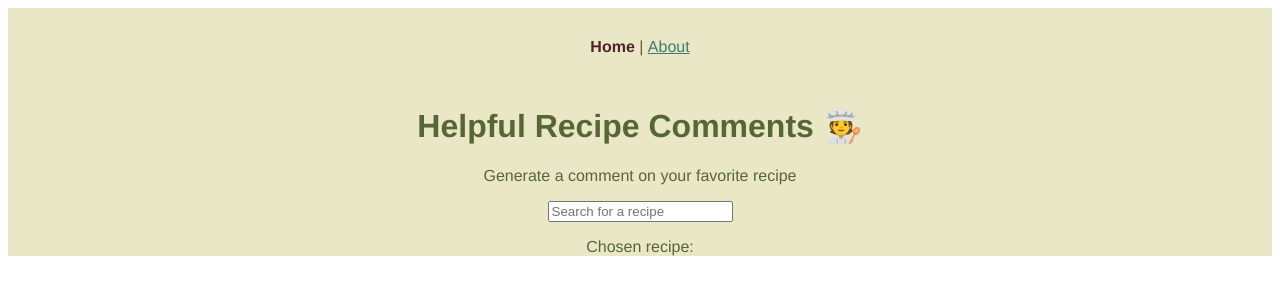
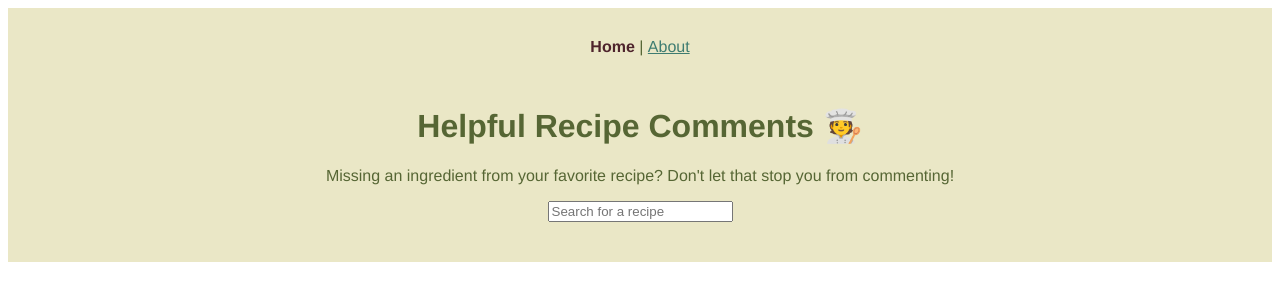
Before and after one commit to EMCain/recipe-suggest, a Vue app: page /#/ in a window 1280 px wide. Shown: the top 300 px of the page. Built offline with nearby package versions, Linux system fonts and the light colour scheme.

Commit message:
Improve UI

```diff
--- a/src/App.vue
+++ b/src/App.vue
@@ -23,6 +23,7 @@ $dark-blue: darken($light-blue, 50%);
   text-align: center;
   color: $dark-green;
   background-color: $beige;
+  padding-bottom: 40px;
 }
 a {
   color: $dark-blue;
--- a/src/components/CommentCard.vue
+++ b/src/components/CommentCard.vue
@@ -31,3 +31,19 @@ export default {
   },
 };
 </script>
+
+<style scoped lang="scss">
+// TODO: https://webdevetc.com/programming-tricks/vue3/vue3-guides/vue-3-global-scss-sass-variables/
+$beige: #eae7c6;
+$light-green: #bccc9a;
+$dark-green: darken($light-green, 40%);
+$rose: #c37b89;
+$dark-rose: darken($rose, 40%);
+$light-blue: #d1e8e4;
+$dark-blue: darken($light-blue, 50%);
+
+.comment-card {
+  background-color: $light-blue;
+  color: $dark-rose;
+}
+</style>
--- a/src/components/RecipeSearch.vue
+++ b/src/components/RecipeSearch.vue
@@ -24,8 +24,6 @@
       </li>
     </ul>
   </div>
-
-  <p>Chosen recipe: {{ chosenRecipe.title }}</p>
 </template>
 
 <script>
--- a/src/views/HomeView.vue
+++ b/src/views/HomeView.vue
@@ -2,7 +2,10 @@
   <div class="wrapper">
     <div class="content">
       <h1>Helpful Recipe Comments 🧑‍🍳</h1>
-      <p>Generate a comment on your favorite recipe</p>
+      <p>
+        Missing an ingredient from your favorite recipe? Don't let that stop you
+        from commenting!
+      </p>
 
       <comment-card v-if="comment" :comment="comment" :stars="stars" />
       <div v-else>
@@ -35,7 +38,6 @@ export default {
     },
     comment() {
       if (this.chosenIngredient) {
-        //return `I replaced ${this.chosenIngredient} with (random). Gross!`;
         const replacementTemplate =
           TEMPLATES[Math.floor(Math.random() * TEMPLATES.length)];
         const newIngredient =
```
